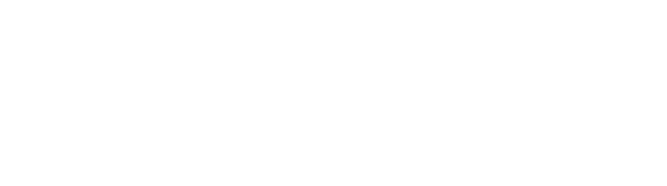
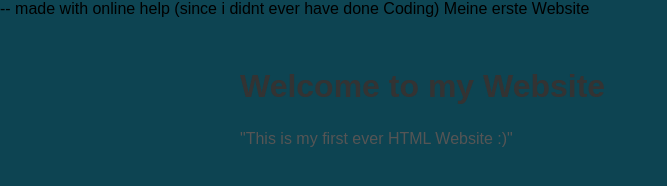
Before and after one commit to peterguenter97-sketch/My-first-html-project, a plain HTML site: page First Project.html in a window 1280 px wide. Shown: the whole page, without its empty margins (0-667 px from the left). Drawn offline with Linux system fonts and the light colour scheme.

Commit message:
Final Release
This is the final Version project finished!

```diff
--- a/First Project.html
+++ b/First Project.html
@@ -1,6 +1,43 @@
+-- made with online help (since i didnt ever have done Coding)
+
 <DOCTYPE html>
     <html lang="de"
     <head>
         <meta charset="UTF-8">
+        <meta name="viewport" content="width=device-width, initial-scale=1.0"
+        <title>Meine erste Website</title>
+        <style>
+            body {
+                font-family: Arial, sans-serif;
+                background-color: #0d4452;
+                margin: 0;
+                padding: 0;
+            }
+            .container {
+                max-width: 800px;
+                margin: 50px auto;
+                bachground: #c9c9c9
+                padding: 20px
+                border-radius: 8px;
+
+
+            }
+            h1{
+                color: #333333;
+            }
+            p {
+                color: #555555;
+                line-height: 1.6;
+            }
+        </style>
     </head>
+    <body>
+        <div class="container">
+            <h1> Welcome to my Website</h1>
+            <p>
+                "This is my first ever HTML Website :)"
+            </p>
+        </div>
+    </body>
+    </html>
 </DOCTYPE>
```
